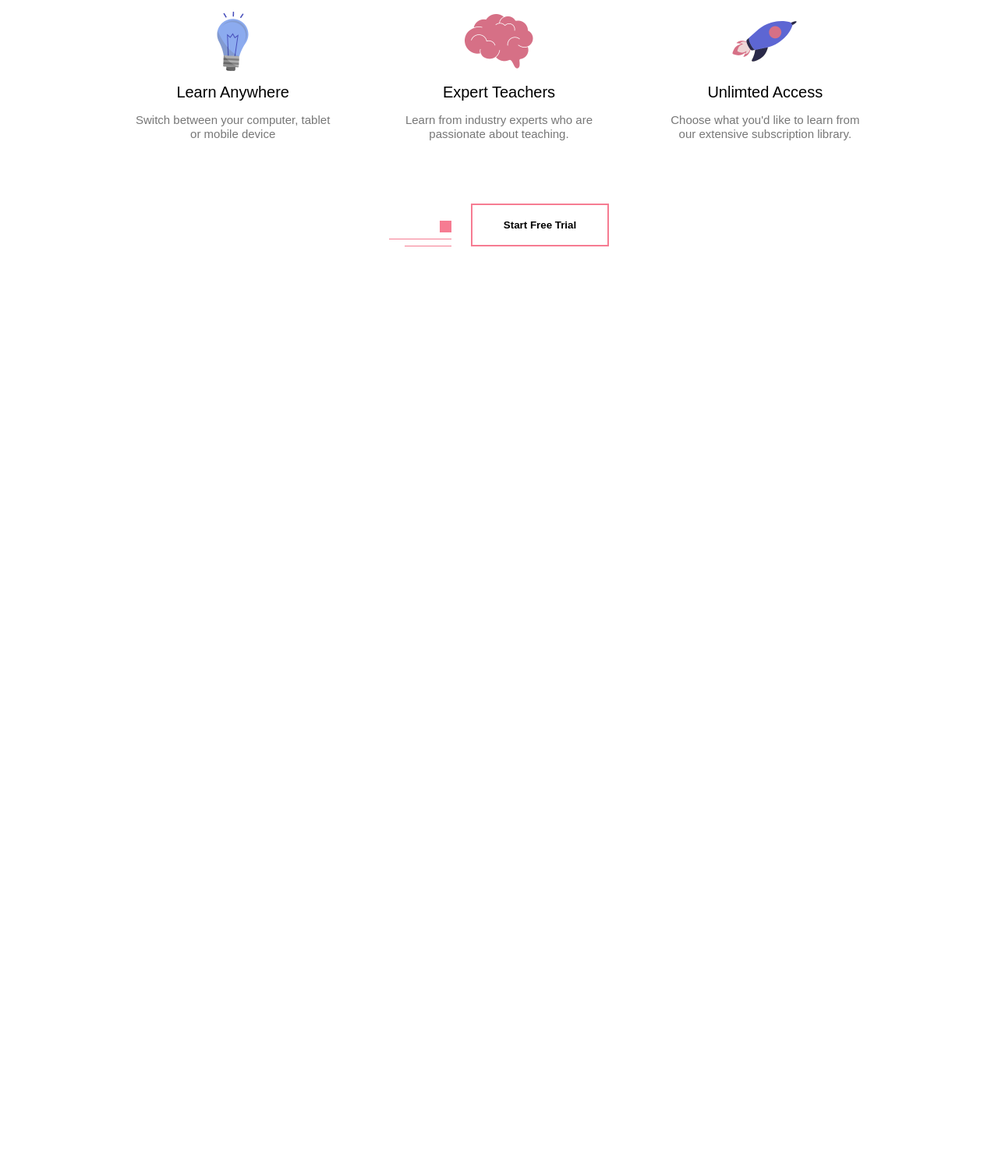
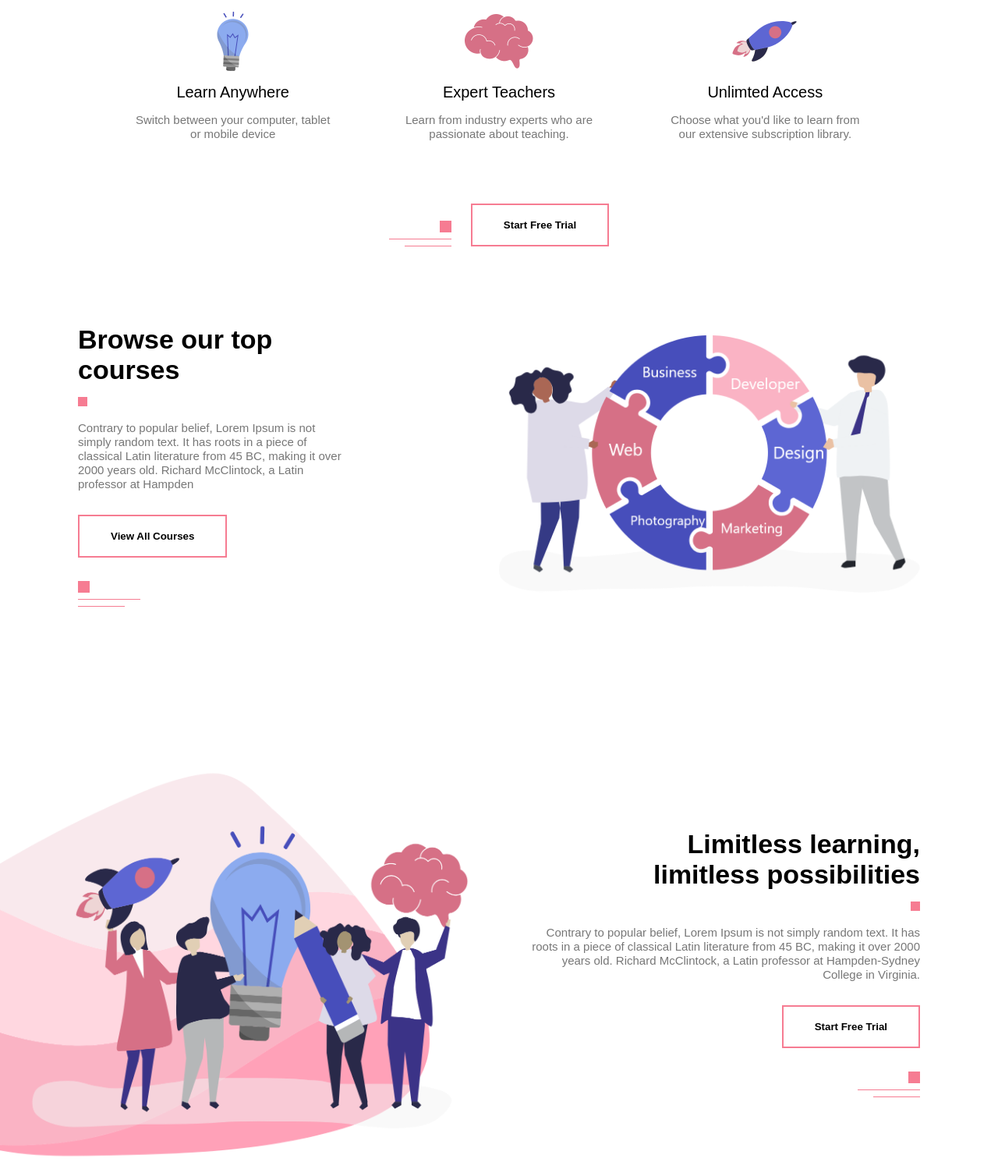
Before and after one commit to jessie1120/CSSprojects, a plain HTML site: page Xypo/index.html in a window 1280 px wide. Shown: the part 1513-3012 px from the top of the page at 78% size. Before the commit the page ends 1829 px from the top, so only its background shows below. Drawn offline with Linux system fonts and the light colour scheme.

Commit message:
finish course & offer section

```diff
--- a/Xypo/index.html
+++ b/Xypo/index.html
@@ -1,19 +1,23 @@
 <!DOCTYPE html>
 <html lang="en">
+
 <head>
     <meta charset="UTF-8">
     <meta name="viewport" content="width=device-width, initial-scale=1.0">
     <link rel="stylesheet" href="styles.css" type="text/css">
     <title>Xypo-demo</title>
 </head>
+
 <body>
     <section id="header">
         <div class="container">
-        <img src="images/logo.png" class="logo">
+            <img src="images/logo.png" class="logo">
             <div class="header-text">
                 <h1>The purpose is to<br>teach, bring learning to people</h1>
                 <span class="square"></span>
-                <p>There are many variations of passages of Lorem Ipsum available, but the majority have suffered alteration in some form, by injected humour, or randomised words which don't look even slightly believable.</p>
+                <p>There are many variations of passages of Lorem Ipsum available, but the majority have suffered
+                    alteration in some form, by injected humour, or randomised words which don't look even slightly
+                    believable.</p>
                 <button class="common-btn">read more</button>
                 <div class="line">
                     <span class="line-1"></span><br>
@@ -45,13 +49,18 @@
             <div class="about-text">
                 <h1>About Us</h1>
                 <span class="square"></span>
-                <p>Contrary to popular belief, Lorem Ipsum is not simply random text. It has roots in a piece of classical Latin literature from 45 BC, making it over 2000 years old. Richard McClintock, a Latin professor at Hampden-Sydney College in Virginia, looked up one of the more obscure Latin words, consectetur, from a Lorem Ipsum passage, and going through the cites of the word in classical literature, discovered the undoubtable source.</p><br><br>
+                <p>Contrary to popular belief, Lorem Ipsum is not simply random text. It has roots in a piece of
+                    classical Latin literature from 45 BC, making it over 2000 years old. Richard McClintock, a Latin
+                    professor at Hampden-Sydney College in Virginia, looked up one of the more obscure Latin words,
+                    consectetur, from a Lorem Ipsum passage, and going through the cites of the word in classical
+                    literature, discovered the undoubtable source.</p><br><br>
                 <div class="line">
                     <span class="line-1"></span><br>
                     <span class="line-2"></span><br>
                     <span class="line-3"></span>
                 </div>
-                <h2>"Learning is not attained by chance, it must be sought for with ardor and attended to with diligence"</h2>
+                <h2>"Learning is not attained by chance, it must be sought for with ardor and attended to with
+                    diligence"</h2>
                 <h3>----Abigail Adams</h3>
             </div>
         </div>
@@ -87,25 +96,73 @@
         </div>
     </section>
 
+    <!-- About -->
+
+    <section id="courses">
+        <div class="container course-row">
+            <div class="course-left-col">
+                <div class="course-text">
+                    <h1>Browse our top<br>courses</h1>
+                    <span class="square"></span>
+                    <p>Contrary to popular belief, Lorem Ipsum is not simply random text. It has roots in a piece of
+                        classical Latin literature from 45 BC, making it over 2000 years old. Richard McClintock, a
+                        Latin professor at Hampden</p>
+                    <button class="common-btn">View All Courses</button>
+                    <div class="line">
+                        <span class="line-1"></span><br>
+                        <span class="line-2"></span><br>
+                        <span class="line-3"></span>
+                    </div>
+                </div>
+            </div>
+            <div class="course-right-col">
+                <img src="images/course.png">
+            </div>
+        </div>
+    </section>
+
+    <!-- offer -->
+
+    <section id="offer">
+        <div class="about-left-col">
+            <img src="images/offer.png">
+        </div>
+        <div class="about-right-col">
+            <div class="about-text">
+                <h1>Limitless learning,<br>limitless possibilities</h1>
+                <span class="square"></span>
+                <p>Contrary to popular belief, Lorem Ipsum is not simply random text. It has roots in a piece of
+                    classical Latin literature from 45 BC, making it over 2000 years old. Richard McClintock, a Latin
+                    professor at Hampden-Sydney College in Virginia.</p>
+                <button class="common-btn">Start Free Trial</button>
+                <div class="line">
+                    <span class="line-1"></span><br>
+                    <span class="line-2"></span><br>
+                    <span class="line-3"></span>
+                </div>
+            </div>
+        </div>
+    </section>
+
     <script>
         var menuBtn = document.getElementById("menuBtn");
         var sideNav = document.getElementById("sideNav");
 
         sideNav.style.right = "-250px"
-        menuBtn.onclick = function(){
-            if(sideNav.style.right == "-250px"){
+        menuBtn.onclick = function () {
+            if (sideNav.style.right == "-250px") {
                 sideNav.style.right = "0";
-                }
-                else{
-                    sideNav.style.right = "-250px";
-                }
+            } else {
+                sideNav.style.right = "-250px";
             }
+        }
 
-            var scroll = new SmoothScroll('a[href*="#"]',{
+        var scroll = new SmoothScroll('a[href*="#"]', {
             speed: 1000,
             speedAsDuration: true
         });
     </script>
 
 </body>
+
 </html>
--- a/Xypo/styles.css
+++ b/Xypo/styles.css
@@ -167,3 +167,35 @@ nav ul li a{
     display: inline-block;
     margin-right: 25px;
 }
+
+/* course */
+
+#courses{
+    padding: 100px 0;
+}
+.course-row{
+    display: flex;
+    align-items: center;
+    flex-wrap: wrap;
+}
+.course-right-col{
+    flex-basis: 50%;
+}
+.course-right-col img{
+    width: 100%;
+}
+.course-left-col{
+    flex-basis: 50%;
+}
+.course-text{
+    max-width: 350px;
+}
+.course-text button{
+    margin: 30px 0;
+}
+
+/* offer */
+
+#offer button{
+    margin: 30px 0;
+}
```
